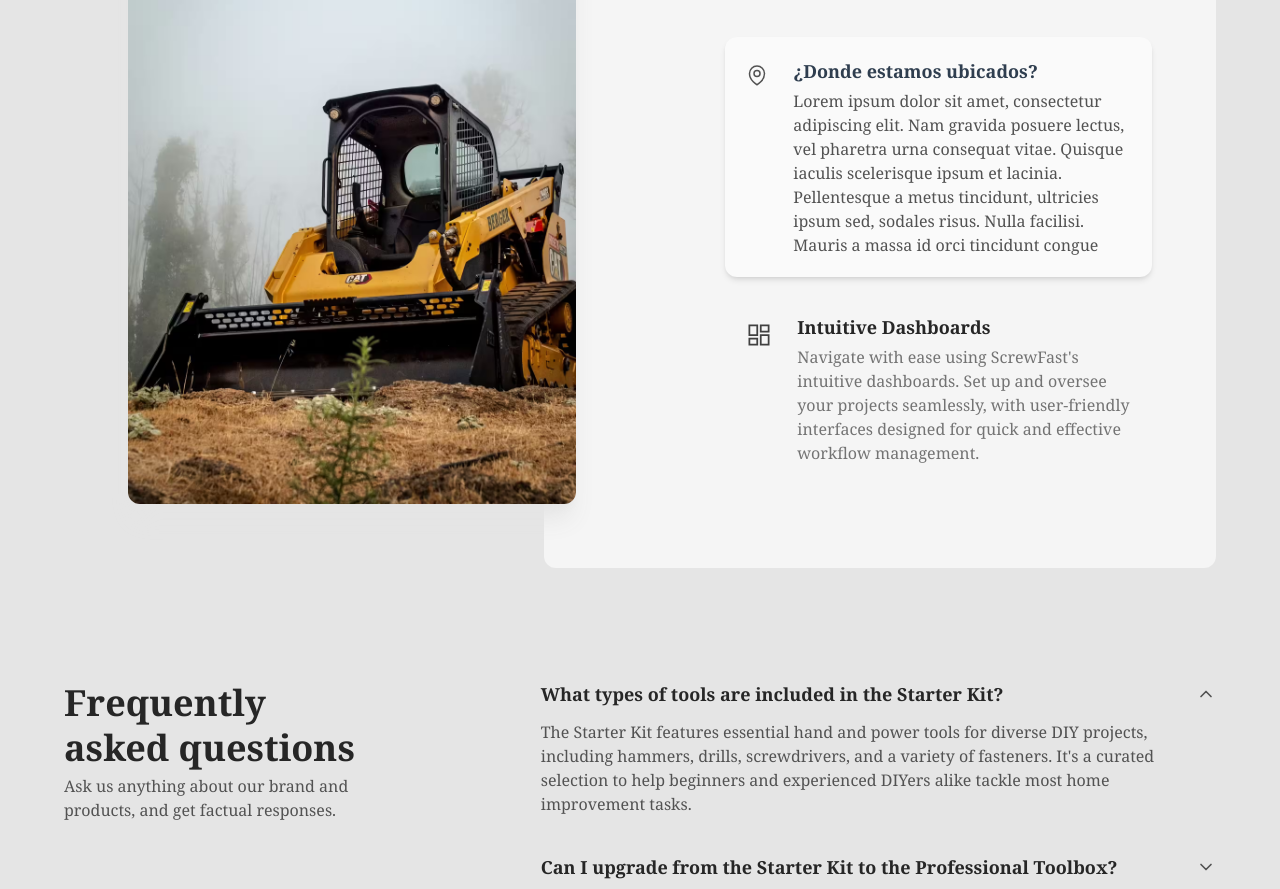
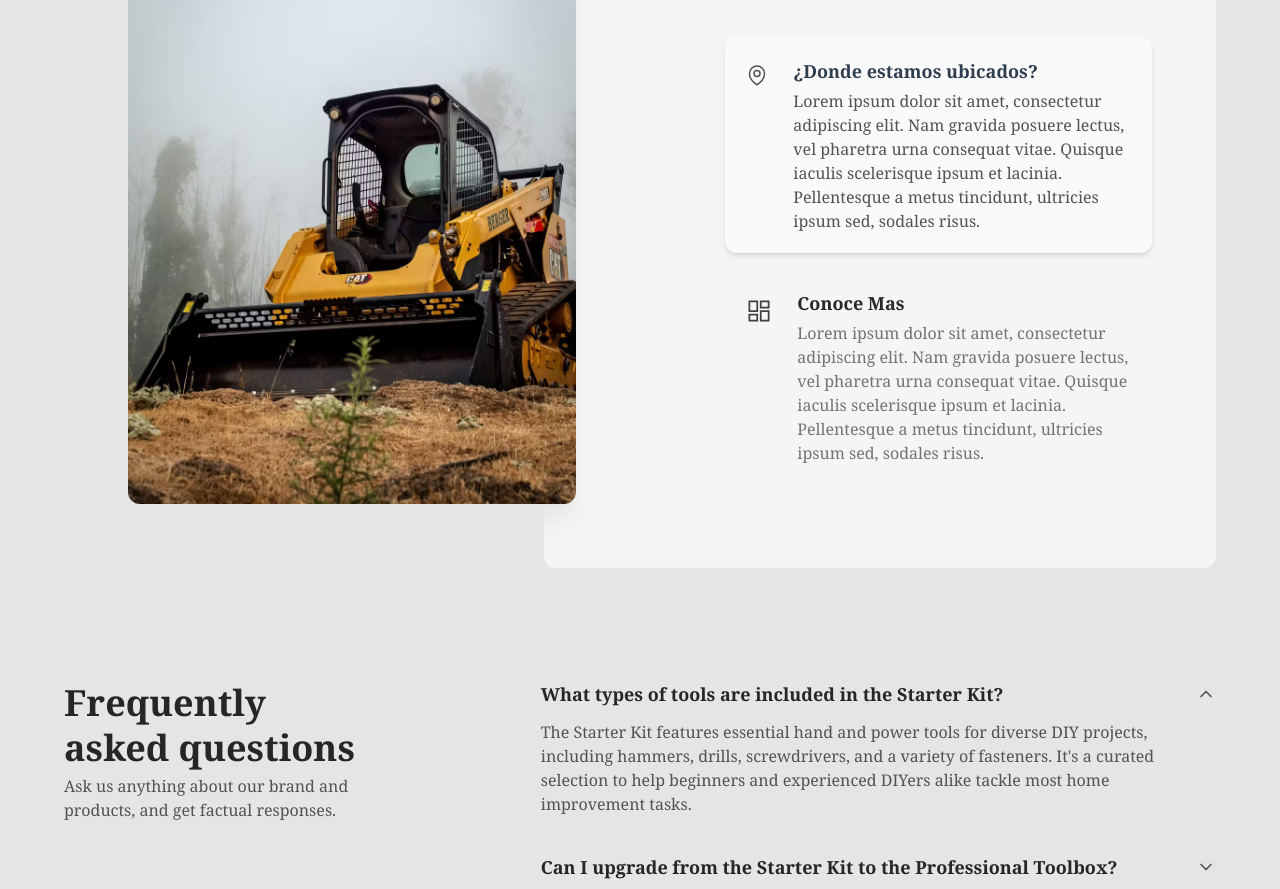
Before and after one commit to josecarlosrt/lex-fortis-hn, an Astro site: page / in a window 1280 px wide. Shown: the part 2314-3203 px from the top of the page. Built offline with nearby package versions, Linux system fonts and the light colour scheme; Astro itself is replaced by a stand-in of ours.

Commit message:
location update

```diff
--- a/src/pages/index.astro
+++ b/src/pages/index.astro
@@ -39,16 +39,16 @@ import dashboard from "@images/dashboard-image.avif";
       {
         heading: "¿Donde estamos ubicados?",
         content:
-          "Lorem ipsum dolor sit amet, consectetur adipiscing elit. Nam gravida posuere lectus, vel pharetra urna consequat vitae. Quisque iaculis scelerisque ipsum et lacinia. Pellentesque a metus tincidunt, ultricies ipsum sed, sodales risus. Nulla facilisi. Mauris a massa id orci tincidunt congue",
+          "Lorem ipsum dolor sit amet, consectetur adipiscing elit. Nam gravida posuere lectus, vel pharetra urna consequat vitae. Quisque iaculis scelerisque ipsum et lacinia. Pellentesque a metus tincidunt, ultricies ipsum sed, sodales risus.",
         svg: "mapPin",
         src: tools,
         alt: "Yellow and black heavy equipment on brown grass field",
         first: true,
       },
       {
-        heading: "Intuitive Dashboards",
+        heading: "Conoce Mas",
         content:
-          "Navigate with ease using ScrewFast's intuitive dashboards. Set up and oversee your projects seamlessly, with user-friendly interfaces designed for quick and effective workflow management.",
+          "Lorem ipsum dolor sit amet, consectetur adipiscing elit. Nam gravida posuere lectus, vel pharetra urna consequat vitae. Quisque iaculis scelerisque ipsum et lacinia. Pellentesque a metus tincidunt, ultricies ipsum sed, sodales risus.",
         svg: "dashboard",
         src: dashboard,
         alt: "A screenshot or graphic representation of the intuitive dashboard",
```
